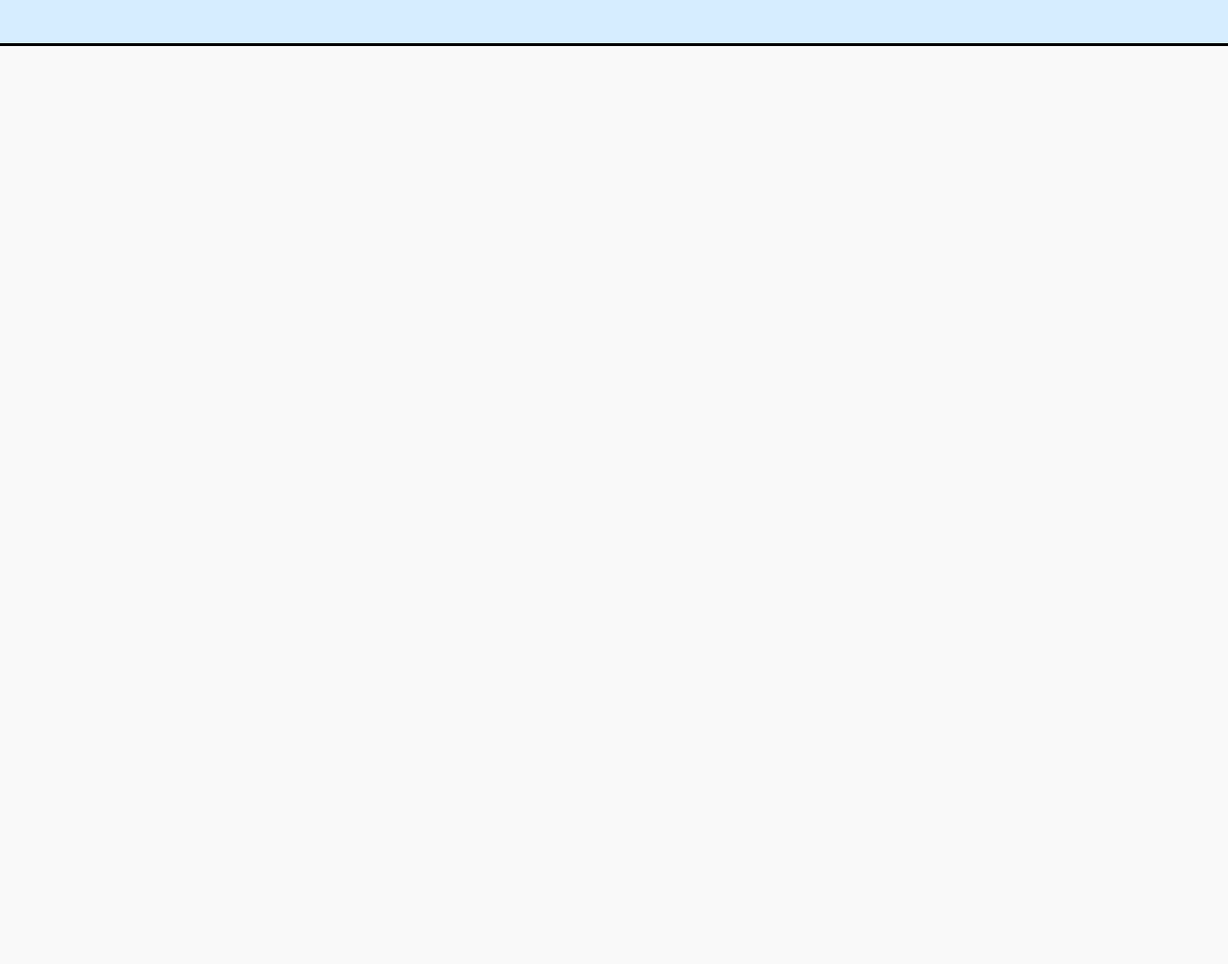
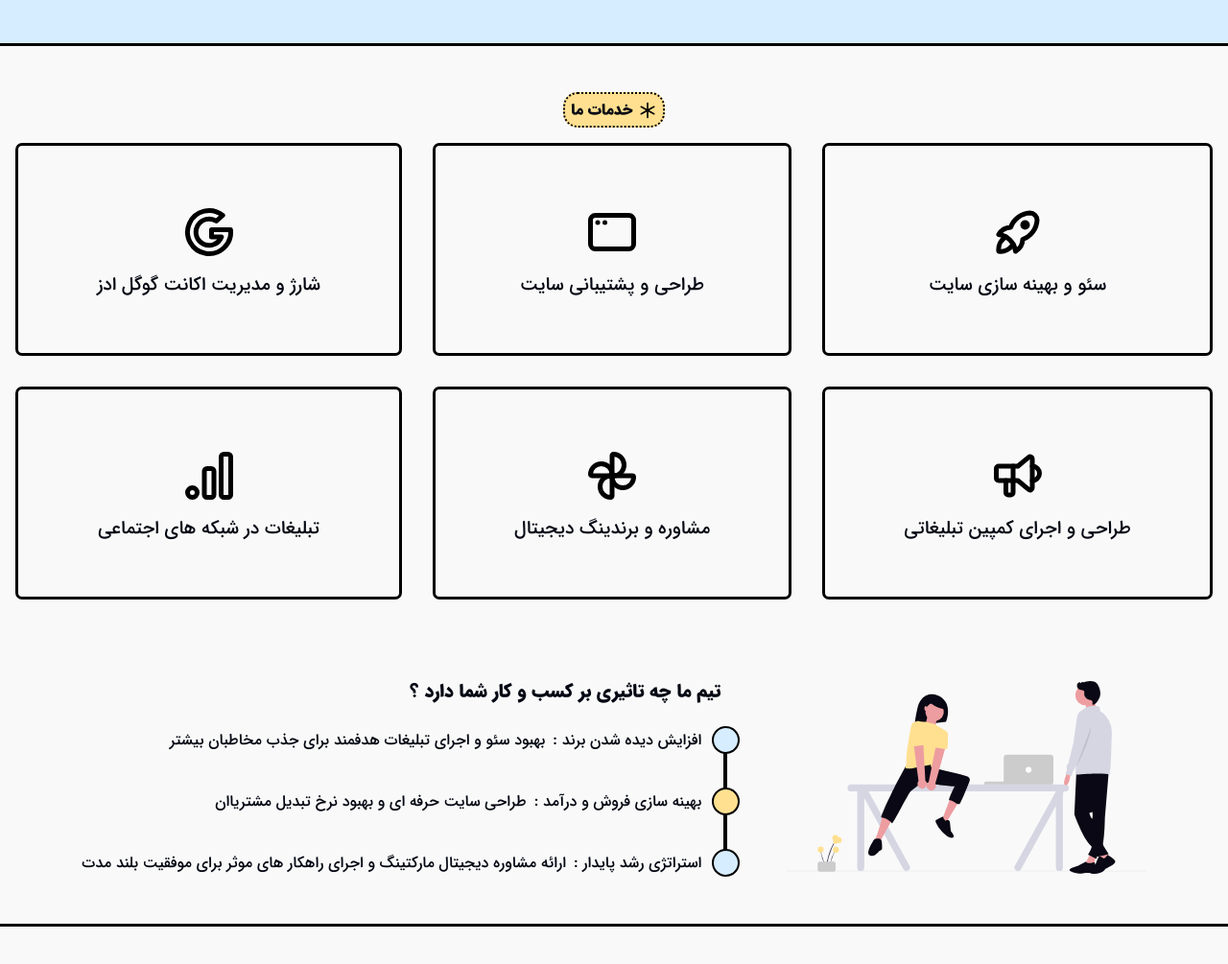
Before and after one commit to alib2004/minimal_landing, a plain HTML site: page index.html in a window 1280 px wide. Shown: the part 515-1520 px from the top of the page at 96% size. Before the commit the page ends 800 px from the top, so only its background shows below. Drawn offline with Linux system fonts and the light colour scheme.

Commit message:
2 part of landing

```diff
--- a/index.html
+++ b/index.html
@@ -66,7 +66,10 @@
         <div class="container">
             <div class="hero-sections">
                 <div class="hero-box">
-                    <button class="hero-btn1">* سلام</button>
+                    <button class="hero-btn1">
+                        <img src="/img/asterisk.svg" alt="" class="hero-btn1_icon">
+                        سلام
+                    </button>
                     <span class="hero-span">یک تیم متخصص در کنار کسب و کار تو!</span>
                     <p class="hero-p">
                         لورم ایپسوم متن ساختگی با تولید سادگی نامفهوم از صنعت چاپ و با استفاده از طراحان گرافیک است چاپگرها و متون بلکه روزنامه و مجله در ستون و سطرآنچنان که لازم است و برای شرایط فعلی تکنولوژی مورد نیاز و کاربردهای متنوع با هدف بهبود ابزارهای کاربردی می باشد
@@ -82,5 +85,61 @@
             </div>
         </div>
     </div>
+    <div class="services">
+        <div class="container">
+            <button class="services-btn">
+                <img src="/img/asterisk.svg" alt="" class="services-btn_icon">
+                خدمات ما
+            </button>
+            <div class="all-service">
+                <div class="a-service">
+                    <img src="/img/rocket.svg" alt="">
+                    <span>سئو و بهینه سازی سایت</span>
+                </div>
+                <div class="a-service">
+                    <img src="/img/app-window.svg" alt="">
+                    <span>طراحی و پشتیبانی سایت</span>
+                </div>
+                <div class="a-service">
+                    <img src="/img/brand-google.svg" alt="">
+                    <span>شارژ و مدیریت اکانت گوگل ادز</span>
+                </div>
+                <div class="a-service">
+                    <img src="/img/speakerphone.svg" alt="">
+                    <span>طراحی و اجرای کمپین تبلیغاتی</span>
+                </div>
+                <div class="a-service">
+                    <img src="/img/brand-google-photos.svg" alt="">
+                    <span>مشاوره و برندینگ دیجیتال</span>
+                </div>
+                <div class="a-service">
+                    <img src="/img/brand-google-analytics.svg" alt="">
+                    <span>تبلیغات در شبکه های اجتماعی</span>
+                </div>
+            </div>
+            <div class="team">
+                <div class="team-img">
+                    <img src="/img/undraw_work-friends_g4mn.svg" alt="">
+                </div>
+                <div class="team-detail">
+                    <h2>تیم ما چه تاثیری بر کسب و کار شما دارد ؟</h2>
+                    <ul>
+                        <li>
+                            <span>افزایش دیده شدن برند :</span>
+                            <p>بهبود سئو و اجرای تبلیغات هدفمند برای جذب مخاطبان بیشتر</p>
+                        </li>
+                        <li>
+                            <span>بهینه سازی فروش و درآمد :</span>
+                            <p>طراحی سایت حرفه ای و بهبود نرخ تبدیل مشتریاان</p>
+                        </li>
+                        <li>
+                            <span>استراتژی رشد پایدار :</span>
+                            <p>ارائه مشاوره دیجیتال مارکتینگ و اجرای راهکار های موثر برای موفقیت بلند مدت</p>
+                        </li>
+                    </ul>
+                </div>
+            </div>
+        </div>
+    </div>
   </body>
 </html>
--- a/styles/style.css
+++ b/styles/style.css
@@ -108,9 +108,15 @@ a:hover{
     width: 65%;
 }
 .hero-btn1{
-    width: 48px;
+    width: 60px;
     padding: 0.4rem;
     border-radius: 20px;
+    display: flex;
+    align-items: center;
+    gap: 5px;
+}
+.hero-btn1_icon{
+    width: 20px;
 }
 .hero-span{
     margin: 1rem 0;
@@ -145,6 +151,102 @@ a:hover{
 .hero-img{
     width: 100%;
 }
+
+.services{
+    background-color: var(--bg-color);
+    padding: 3rem 0;
+    border-bottom: 3px solid var(--black-color);
+    margin-bottom: 10rem;
+}
+.services-btn{
+    display: flex;
+    align-items: center;
+    gap: 5px;
+    justify-content: center;
+    margin: auto;
+    padding: 0.4rem;
+    border: 2px dotted var(--black-color);
+    border-radius: 15px;
+    font-weight: 800;
+}
+.services-btn_icon{
+    width: 20px;
+}
+.all-service{
+    display: grid;
+    grid-template-columns: auto auto auto;
+    gap: 2rem;
+    margin-top: 1rem;
+}
+.a-service{
+    border: 3px solid var(--black-color);
+    padding: 0.5rem;
+    height: 200px;
+    display: flex;
+    justify-content: center;
+    align-items: center;
+    flex-direction: column;
+    border-radius: 7px;
+    gap: 1rem;
+}
+.a-service span{
+    font-size: 1.2rem;
+}
+.a-service img{
+    width: 60px;
+}
+.team{
+    display: flex;
+    justify-content: space-evenly;
+    align-items: center;
+    margin-top: 5rem;
+}
+.team-img{
+    width: 30%;
+}
+.team-img img{
+    width: 100%;
+}
+.team-detail h2{
+    font-weight: 800;
+    font-size: 1.2rem;
+}
+.team-detail ul{
+    display: flex;
+    flex-direction: column;
+    gap: 3rem;
+    margin-top: 2rem;
+    position: relative;
+}
+.team-detail ul::before{
+    position: absolute;
+    right: -1%;
+    content: '';
+    width: 4px;
+    height: 100%;
+    background-color: var(--black-color);
+}
+.team-detail ul li{
+    display: flex;
+    gap: 0.5rem;
+    padding-right: 20px;
+    position: relative;
+    align-items: center;
+}
+.team-detail ul li::before{
+    width: 25px;
+    height: 25px;
+    position: absolute;
+    content: '';
+    background-color: var(--primary-color);
+    right: -20px;
+    border-radius: 50%;
+    border: 2px solid var(--black-color);
+}
+.team-detail ul li:nth-child(2)::before{
+    background-color: var(--seceondary-color) !important;
+}
+
 @media (min-width: 768px) {
   .button-74 {
     min-width: 120px;
```
Also changed, not shown: img/app-window.svg (added), img/asterisk.svg (added), img/brand-google-analytics.svg (added), img/brand-google-photos.svg (added), img/brand-google.svg (added), img/rocket.svg (added), img/speakerphone.svg (added), img/undraw_work-friends_g4mn.svg (added).
